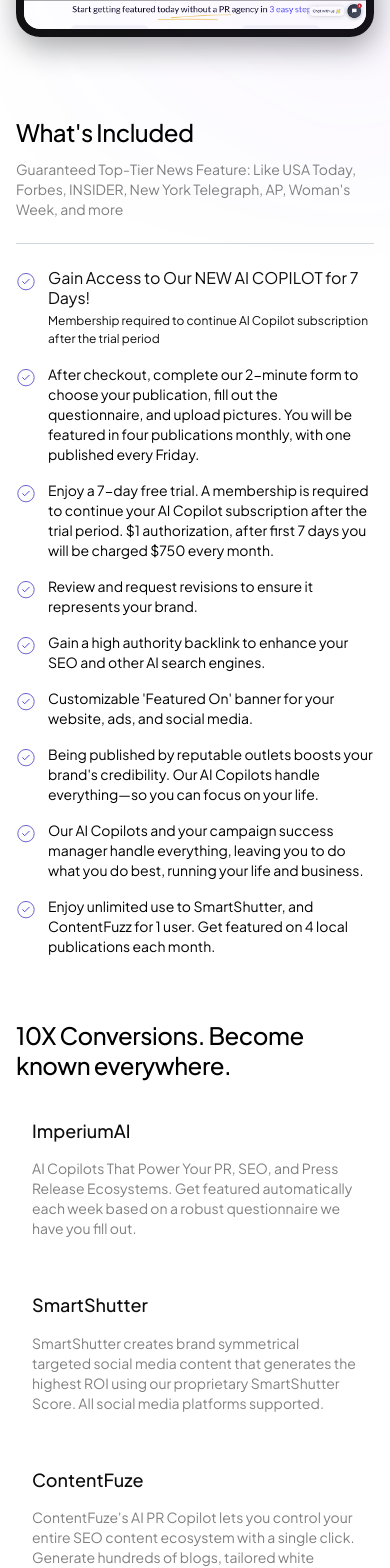
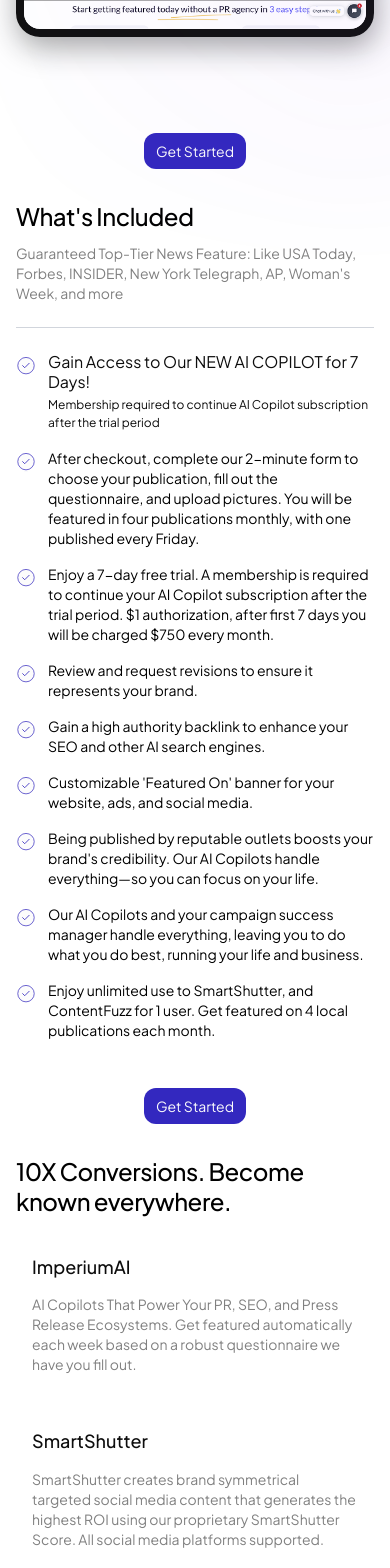
Before and after one commit to anamarisa/imperium, a Next.js app: page / in a window 390 px wide. Shown: the part 2085-3653 px from the top of the page. Built offline with nearby package versions, Linux system fonts and the light colour scheme.

Commit message:
add mobile button

```diff
--- a/app/page.js
+++ b/app/page.js
@@ -19,26 +19,36 @@ export default function Home() {
       <Navbar />
       <Hero />
       <Functionality />
+      <div className="flex justify-center items-center mt-12 sm:hidden">
+        <button className="rounded-xl cursor-pointer py-2 px-3 bg-dark-blue text-broken-white hover:bg-opacity-90 transition-colors text-sm sm:text-base">
+          Get Started
+        </button>
+      </div>
       <Features />
-      {/* Done */}
+      <div className="flex justify-center items-center mt-4 sm:hidden">
+        <button className="rounded-xl cursor-pointer py-2 px-3 bg-dark-blue text-broken-white hover:bg-opacity-90 transition-colors text-sm sm:text-base">
+          Get Started
+        </button>
+      </div>
       <Category />
-      {/* Done */}
+      <div className="flex justify-center items-center mt-4 sm:hidden">
+        <button className="rounded-xl cursor-pointer py-2 px-3 bg-dark-blue text-broken-white hover:bg-opacity-90 transition-colors text-sm sm:text-base">
+          Get Started
+        </button>
+      </div>
       <HowItWorks />
-      {/* Done */}
+      <div className="flex justify-center items-center mt-4 sm:hidden">
+        <button className="rounded-xl cursor-pointer py-2 px-3 bg-dark-blue text-broken-white hover:bg-opacity-90 transition-colors text-sm sm:text-base">
+          Get Started
+        </button>
+      </div>
       <AITools />
-      {/* Done */}
       <AIPRCopilot />
-      {/* Done */}
       <AISocialMedia />
-      {/* Done */}
       <AutomateBlog />
-      {/* Done */}
       <Testimonials />
-      {/* Done */}
       <Featured />
-      {/* Done */}
       <Questions />
-      {/* Done */}
       <Footer />
     </div>
   );
```
